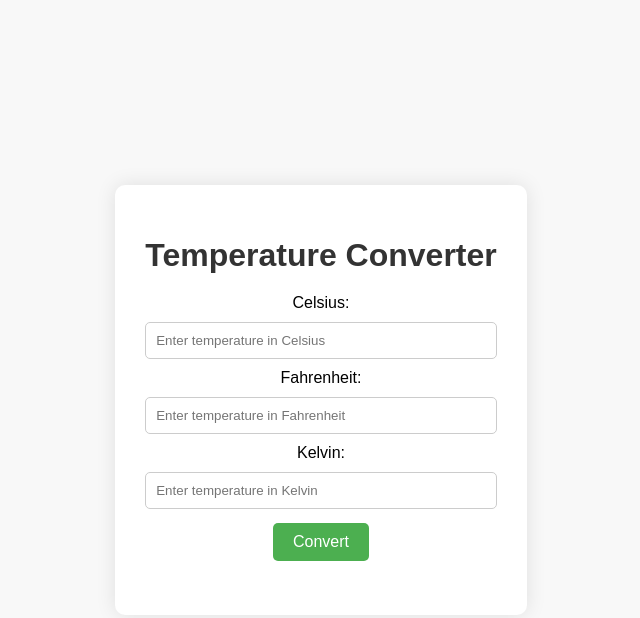
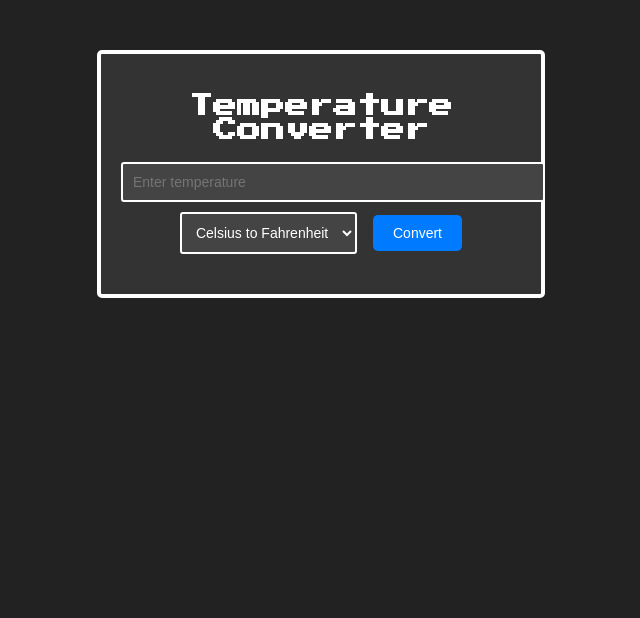
Before and after one commit to KingBrink/temperatureConverter, a plain HTML site: page index.html in a window 1280 px wide. Shown: the whole page, without its empty margins (319-959 px from the left). Drawn offline with Linux system fonts and the light colour scheme.

Commit message:
complete

```diff
--- a/css/style.css
+++ b/css/style.css
@@ -1,56 +1,55 @@
 body {
-    font-family: Arial, sans-serif;
-    background-color: #f8f8f8;
-    margin: 0;
-    padding: 0;
-    display: flex;
-    justify-content: center;
-    align-items: center;
-    height: 100vh;
+    background-color: #222;
+    font-family: 'Press Start 2P', cursive;
+    color: #fff;
 }
 
 .container {
-    background-color: #fff;
-    border-radius: 10px;
-    box-shadow: 0 0 20px rgba(0, 0, 0, 0.1);
-    padding: 30px;
+    max-width: 400px;
+    margin: 50px auto;
     text-align: center;
-}
-
-h1 {
-    color: #333;
-    margin-bottom: 20px;
+    padding: 20px;
+    border: 4px solid #fff;
+    border-radius: 5px;
+    background-color: #333;
 }
 
 input[type="number"] {
     width: 100%;
     padding: 10px;
-    margin: 10px 0;
-    border: 1px solid #ccc;
-    border-radius: 5px;
-    box-sizing: border-box;
+    margin-bottom: 10px;
+    border: 2px solid #fff;
+    border-radius: 3px;
+    background-color: #444;
+    color: #fff;
+    font-size: 14px;
+}
+
+select {
+    padding: 10px;
+    border: 2px solid #fff;
+    border-radius: 3px;
+    background-color: #444;
+    color: #fff;
+    font-size: 14px;
 }
 
 button {
-    background-color: #4CAF50;
+    padding: 10px 20px;
+    background-color: #007bff;
+    color: #fff;
     border: none;
-    color: white;
-    padding: 10px 20px;
-    text-align: center;
-    text-decoration: none;
-    display: inline-block;
-    font-size: 16px;
-    margin: 4px 2px;
+    border-radius: 5px;
     cursor: pointer;
-    border-radius: 5px;
-    transition: background-color 0.3s ease;
+    font-size: 14px;
+    transition: background-color 0.3s;
 }
 
 button:hover {
-    background-color: #45a049;
+    background-color: #0056b3;
 }
 
-.result {
+p {
     margin-top: 20px;
-    font-size: 18px;
+    font-weight: bold;
 }
--- a/index.html
+++ b/index.html
@@ -3,23 +3,22 @@
 <head>
     <meta charset="UTF-8">
     <meta name="viewport" content="width=device-width, initial-scale=1.0">
+    <link rel="stylesheet" href="https://fonts.googleapis.com/css2?family=Press+Start+2P&display=swap">
+
     <link rel="stylesheet" href="./css/style.css">
     <title>TemperatureConverter</title>
 </head>
 <body>
     <div class="container">
-        <h1>Temperature Converter</h1>
-        <label for="celsius">Celsius:</label>
-        <input type="number" id="celsius" placeholder="Enter temperature in Celsius">
-        <br>
-        <label for="fahrenheit">Fahrenheit:</label>
-        <input type="number" id="fahrenheit" placeholder="Enter temperature in Fahrenheit">
-        <br>
-        <label for="kelvin">Kelvin:</label>
-        <input type="number" id="kelvin" placeholder="Enter temperature in Kelvin">
-        <br>
-        <button onclick="convert()">Convert</button>
-        <div class="result" id="result"></div>
+        <h2>Temperature Converter</h2>
+        <input type="number" id="inputTemp" placeholder="Enter temperature">
+        <select id="conversionType">
+            <option value="celsius">Celsius to Fahrenheit</option>
+            <option value="fahrenheit">Fahrenheit to Celsius</option>
+            <option value="kelvin">Celsius to Kelvin</option>
+        </select>
+        <button id="convertButton">Convert</button>
+        <p id="result"></p>
     </div>
     <script src="./script/code.js"></script>
 </body>
--- a/script/code.js
+++ b/script/code.js
@@ -1,18 +1,24 @@
+document.addEventListener("DOMContentLoaded", function() {
+    var convertButton = document.getElementById("convertButton");
+    convertButton.addEventListener("click", convert);
+});
+
 function convert() {
-    var celsius = parseFloat(document.getElementById("celsius").value);
-    var fahrenheit = parseFloat(document.getElementById("fahrenheit").value);
-    var kelvin = parseFloat(document.getElementById("kelvin").value);
+    var inputTemp = parseFloat(document.getElementById("inputTemp").value);
+    var conversionType = document.getElementById("conversionType").value;
+    var resultElement = document.getElementById("result");
 
-    if (!isNaN(celsius)) {
-        document.getElementById("fahrenheit").value = (celsius * 9 / 5) + 32;
-        document.getElementById("kelvin").value = celsius + 273.15;
-    } else if (!isNaN(fahrenheit)) {
-        document.getElementById("celsius").value = (fahrenheit - 32) * 5 / 9;
-        document.getElementById("kelvin").value = (fahrenheit - 32) * 5 / 9 + 273.15;
-    } else if (!isNaN(kelvin)) {
-        document.getElementById("celsius").value = kelvin - 273.15;
-        document.getElementById("fahrenheit").value = (kelvin - 273.15) * 9 / 5 + 32;
-    } else {
-        document.getElementById("result").innerText = "Please enter a valid temperature";
+    if (conversionType === "celsius") {
+        var fahrenheit = (inputTemp * 9/5) + 32;
+        var kelvin = inputTemp + 273.15;
+        resultElement.textContent = inputTemp + " Celsius = " + fahrenheit + " Fahrenheit = " + kelvin + " Kelvin";
+    } else if (conversionType === "fahrenheit") {
+        var celsius = (inputTemp - 32) * 5/9;
+        var kelvin = (inputTemp - 32) * 5/9 + 273.15;
+        resultElement.textContent = inputTemp + " Fahrenheit = " + celsius + " Celsius = " + kelvin + " Kelvin";
+    } else if (conversionType === "kelvin") {
+        var celsius = inputTemp - 273.15;
+        var fahrenheit = (inputTemp - 273.15) * 9/5 + 32;
+        resultElement.textContent = inputTemp + " Kelvin = " + celsius + " Celsius = " + fahrenheit + " Fahrenheit";
     }
 }
```
